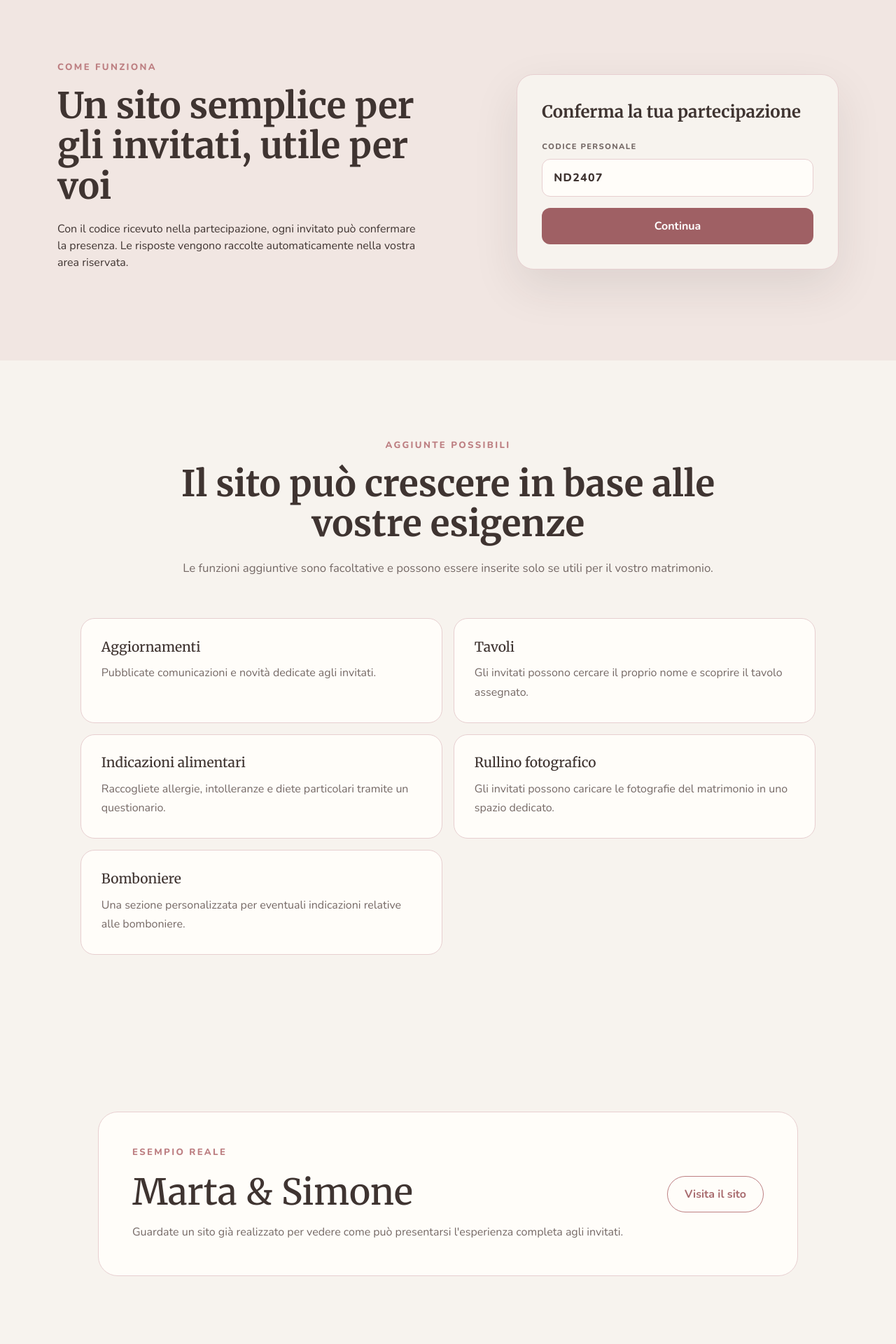
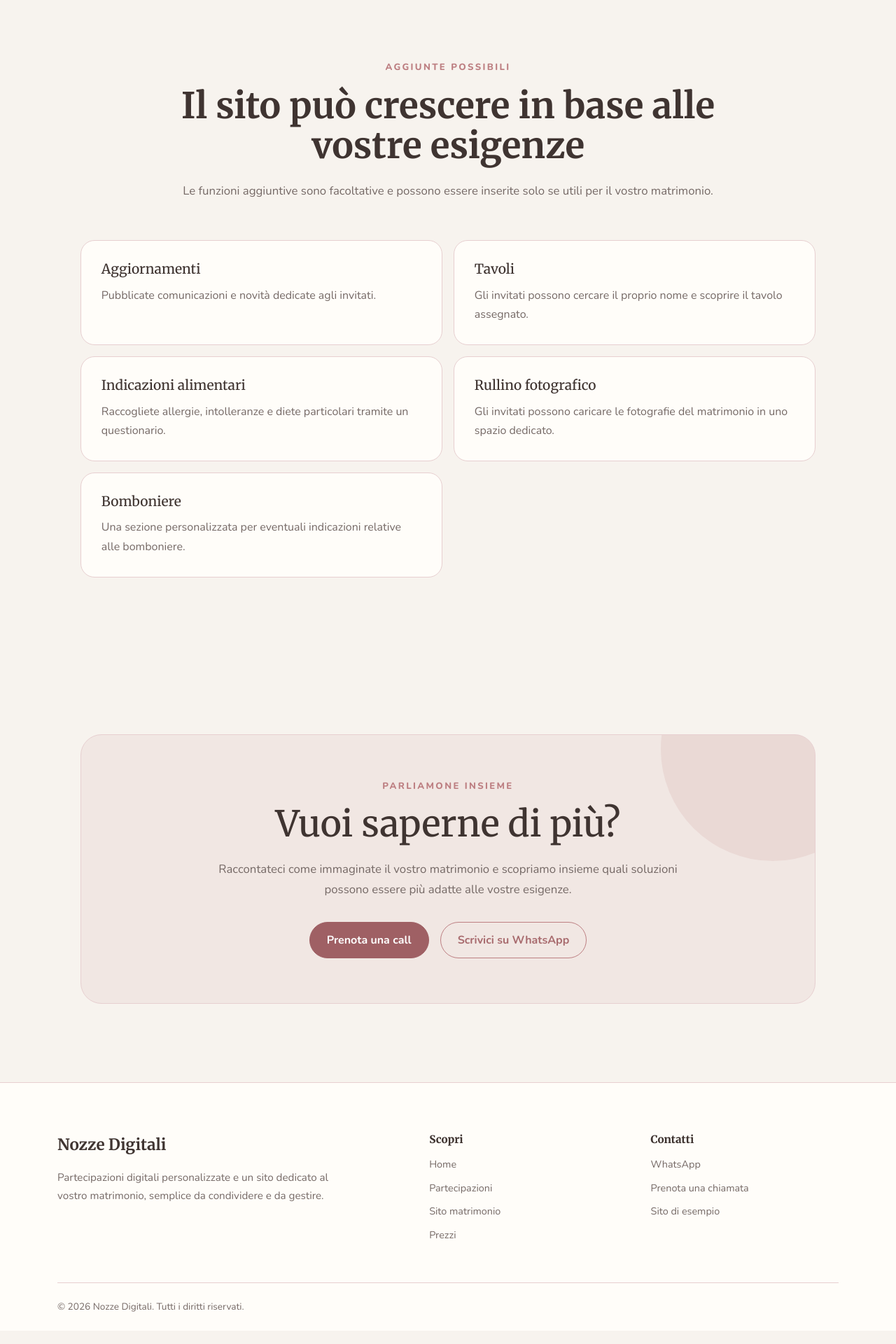
Before and after one commit to simonedantevisconti/nozze-digitali, a React (Vite) app: page /sito-matrimonio in a window 1280 px wide. Shown: the part 1500-3420 px from the top of the page at 70% size. Built offline with nearby package versions, Linux system fonts and the light colour scheme.

Commit message:
[UPD] Semplificata la pagina sito matrimonio mantenendo hero, informazioni e aggiunte possibili

```diff
--- a/src/pages/SitoMatrimonioPage.jsx
+++ b/src/pages/SitoMatrimonioPage.jsx
@@ -119,39 +119,6 @@ const SitoMatrimonioPage = () => {
           </div>
         </section>
 
-        <section className="wedding-site-confirmation">
-          <div className="container">
-            <div className="wedding-site-confirmation-grid">
-              <Reveal>
-                <div>
-                  <p className="wedding-site-eyebrow">COME FUNZIONA</p>
-
-                  <h2>Un sito semplice per gli invitati, utile per voi</h2>
-
-                  <p>
-                    Con il codice ricevuto nella partecipazione, ogni invitato
-                    può confermare la presenza. Le risposte vengono raccolte
-                    automaticamente nella vostra area riservata.
-                  </p>
-                </div>
-              </Reveal>
-
-              <Reveal delay={120}>
-                <div className="wedding-site-confirmation-demo">
-                  <p>Conferma la tua partecipazione</p>
-                  <span className="wedding-site-confirmation-label">
-                    CODICE PERSONALE
-                  </span>
-                  <div className="wedding-site-confirmation-code">ND2407</div>
-                  <span className="wedding-site-confirmation-button">
-                    Continua
-                  </span>
-                </div>
-              </Reveal>
-            </div>
-          </div>
-        </section>
-
         <section className="wedding-site-extras">
           <div className="container">
             <Reveal>
@@ -181,32 +148,6 @@ const SitoMatrimonioPage = () => {
             </div>
           </div>
         </section>
-
-        <section className="wedding-site-example">
-          <div className="container">
-            <Reveal>
-              <div className="wedding-site-example-box">
-                <div>
-                  <p className="wedding-site-eyebrow">ESEMPIO REALE</p>
-                  <h2>Marta &amp; Simone</h2>
-                  <p>
-                    Guardate un sito già realizzato per vedere come può
-                    presentarsi l'esperienza completa agli invitati.
-                  </p>
-                </div>
-
-                <a
-                  href="https://martaesimone.fun/#/"
-                  target="_blank"
-                  rel="noopener noreferrer"
-                  className="btn btn-outline-custom"
-                >
-                  Visita il sito
-                </a>
-              </div>
-            </Reveal>
-          </div>
-        </section>
       </main>
     </>
   );
```
